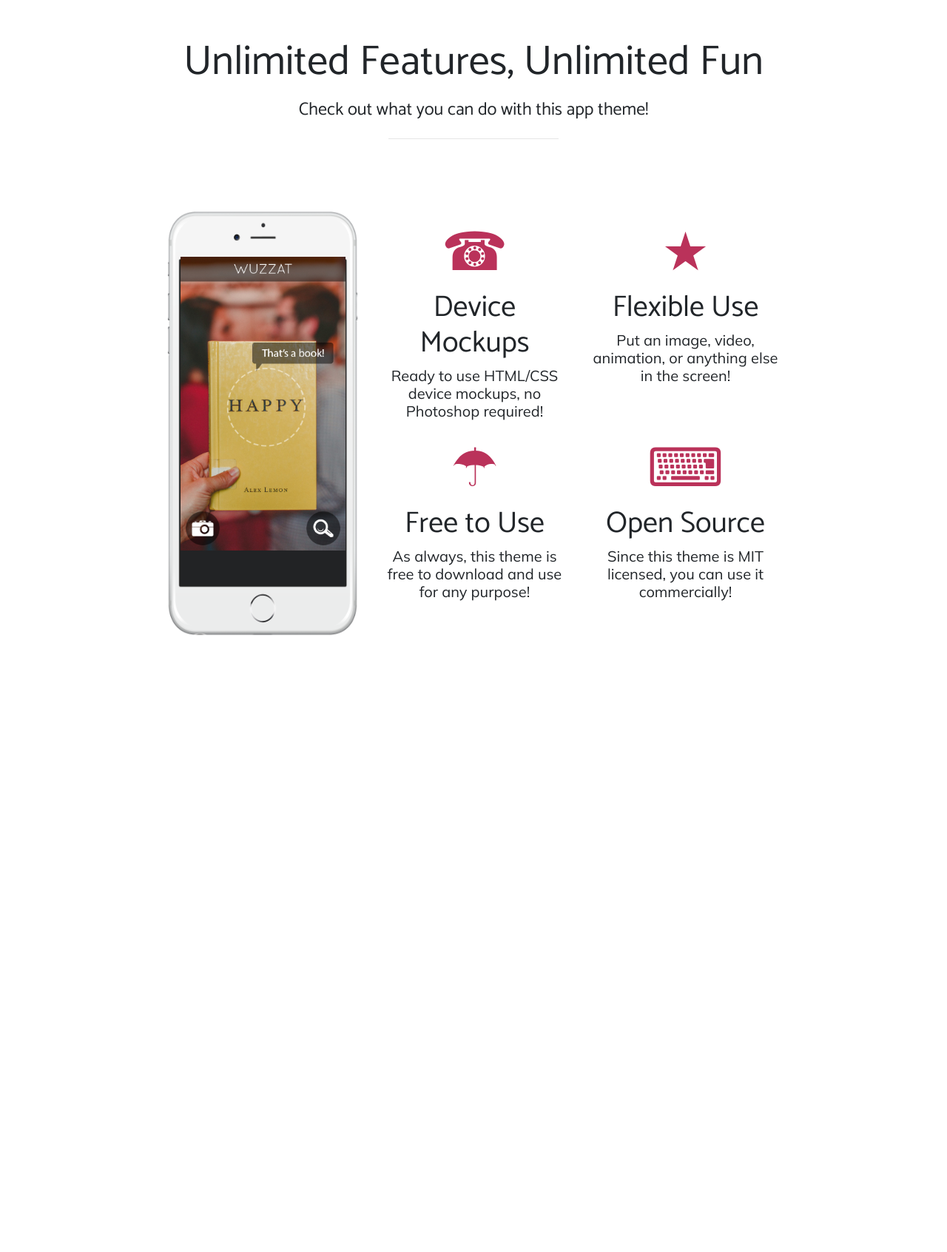
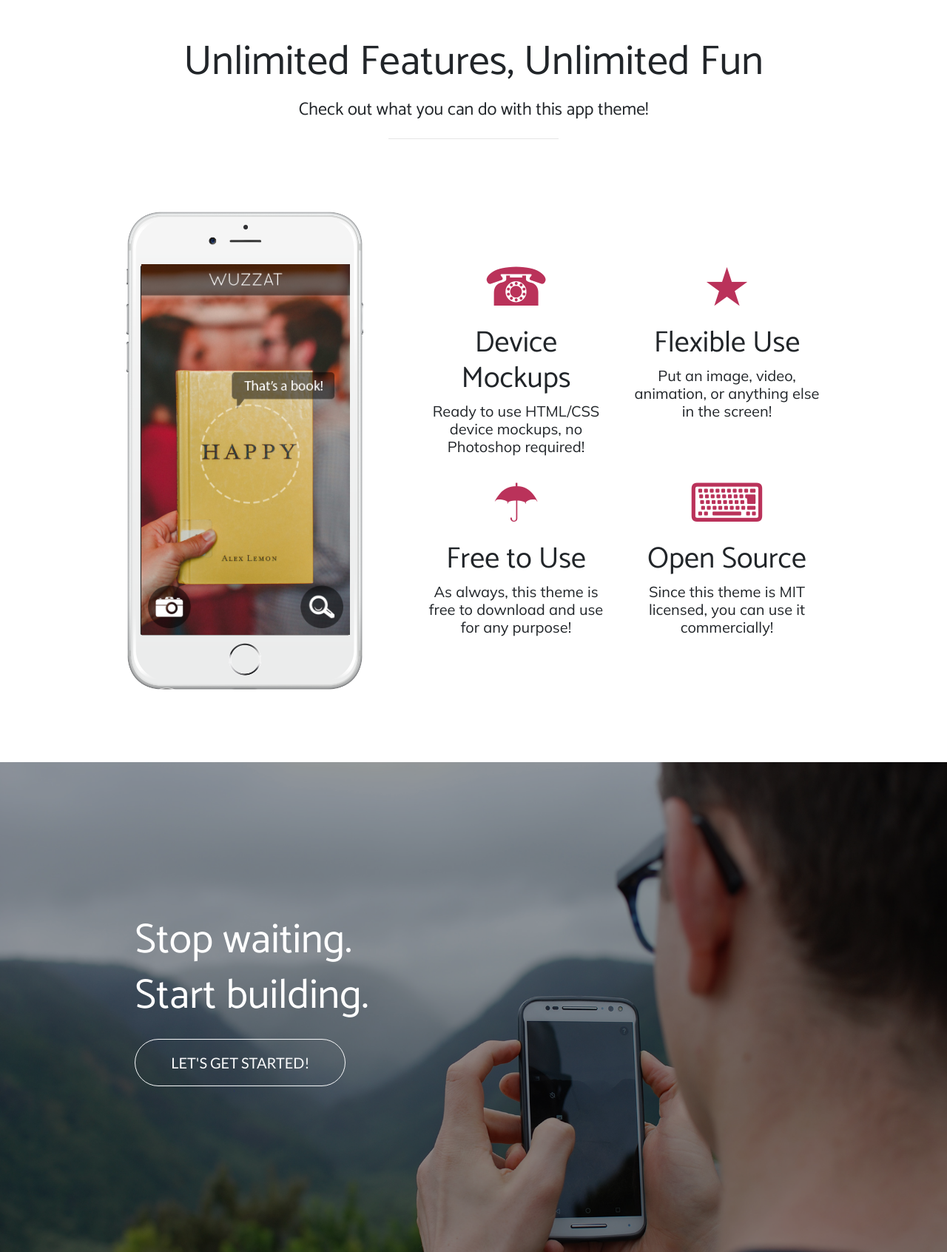
Before and after one commit to antarn88/bs-sitebuild, a plain HTML site: page index.html in a window 1280 px wide. Shown: the part 1367-3059 px from the top of the page at 74% size. Before the commit the page ends 2275 px from the top, so only its background shows below. Drawn offline with nearby package versions, Linux system fonts and the light colour scheme.

Commit message:
Added section four

```diff
--- a/assets/css/style.css
+++ b/assets/css/style.css
@@ -32,6 +32,13 @@ p, footer {
 	justify-content: center;
     max-width: 18rem;
 }
+.telephone-photos-container2 {
+	display: flex;
+	position: relative;
+	justify-content: center;
+	min-width: 21rem;
+	max-width: 22rem;
+}
 .phone-img {
 	max-width: 100%;
 }
@@ -43,9 +50,9 @@ p, footer {
 }
 .inner-phone-2 {
 	position: absolute;
-	top: 3.9rem;
-	right: 2rem;
-	max-width: 77.5%;
+	top: 4.55rem;
+	right: 2.15rem;
+	max-width: 80%;
 }
 .section-two {
     background-color: rgb(253, 203, 80);
@@ -60,3 +67,21 @@ p, footer {
     font-size: 4.5rem;
     color: rgb(186, 50, 90);
 }
+.section-four {
+	background-image: url("/assets/img/bg-cta.jpg");
+	background-size: cover;
+	background-repeat: no-repeat;
+}
+.first-title {
+	margin-top: 10rem;
+}
+.img-container-filtered {
+	background-color: rgba(0, 0, 0, .4);
+}
+.img-container-filtered button:hover {
+	background-color: #fdcc52;
+	border: 1px solid #fdcc52;
+}
+.img-container button {
+	margin-bottom: 11rem;
+}
--- a/index.html
+++ b/index.html
@@ -84,13 +84,13 @@
                         <hr class="w-25 mt-4 mb-5">
                     </div>
                 </div>
-                <div class="row text-center d-flex justify-content-center">
-                    <div class="col-6 mt-5 telephone-photos-container">
+                <div class="row text-center d-flex justify-content-center mb-lg-5">
+                    <div class="col-6 mt-5 telephone-photos-container2">
                         <img src="/assets/img/phone.png" alt="Phone" class="phone-img">
                         <img src="/assets/img/demo-screen-1.jpg" alt="Inner phone" class="inner-phone-2">
                     </div>
-                    <div class="col-lg-6">
-                        <div class="row">
+                    <div class="col-lg-6 ml-lg-5">
+                        <div class="row mt-5">
                             <div class="col-lg-6 mt-5">
                                 <p class="icon mb-0">☎</p>
                                 <h1>Device Mockups</h1>
@@ -118,6 +118,22 @@
                 </div>
             </div>
         </section>
+
+        <section class="section-four">
+            <div class="container-fluid">
+                <div class="row">
+                    <div class="col-12 text-white img-container-filtered">
+                        <div class="col-lg-6 offset-lg-1 mb-5 img-container">
+                            <h1 class="display-4 first-title pt-5 ml-5">Stop waiting.</h1>
+                            <h1 class="display-4 ml-5">Start building.</h1>
+                            <button class="btn btn-lg btn-outline-light rounded-pill px-5 py-3 ml-5 mt-3">LET'S GET
+                                STARTED!</button>
+                        </div>
+                    </div>
+                </div>
+            </div>
+        </section>
+
     </main>
 
     <script src="https://code.jquery.com/jquery-3.5.1.slim.min.js"
```
